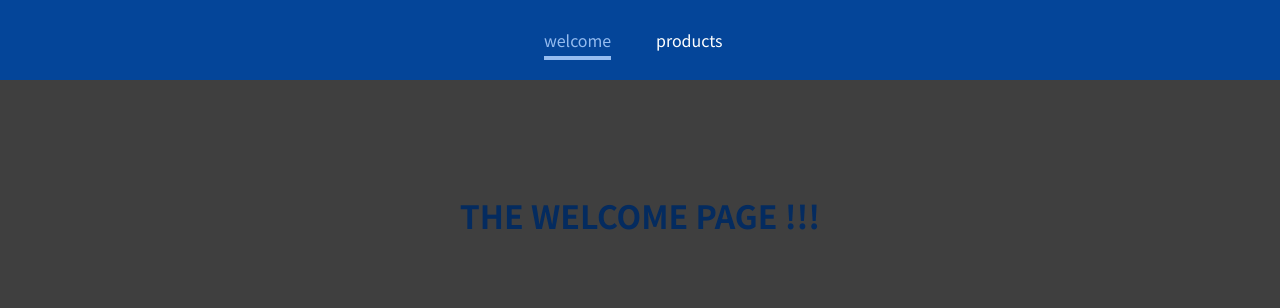
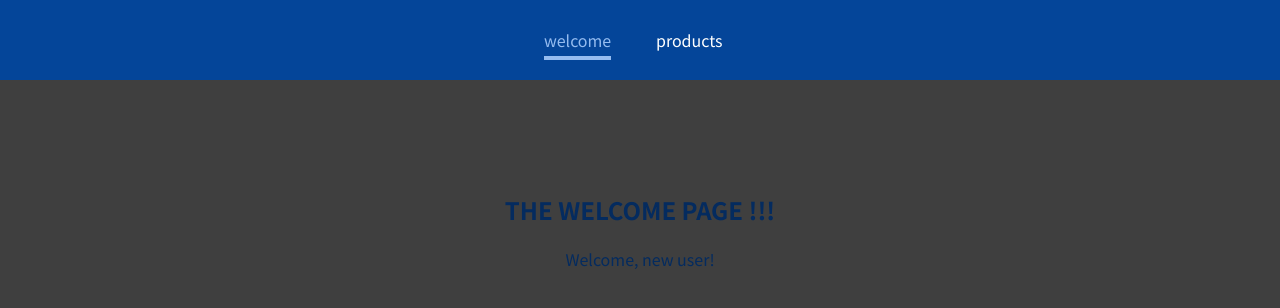
Before and after one commit to HennadiiZ/react-spa-router-20mxShw-, a JavaScript app: page /welcome/new-user in a window 1280 px wide. Shown: the top 308 px of the page. Built offline with nearby package versions, Linux system fonts and the light colour scheme.

Commit message:
Working with Nested Routes

```diff
--- a/src/App.js
+++ b/src/App.js
@@ -19,12 +19,9 @@
             <Products />
           </Route>
 
-          {/* <Route path="/product-detail:productId"> */}
-          {/* <Route path="/products/:productId"> */}
           <Route path="/products/:productId">
             <ProductDetail />
           </Route>
-
         </Switch>
       </main>
     </div>
--- a/src/index.js
+++ b/src/index.js
@@ -12,4 +12,4 @@
 );
 
 // npm install react-router-dom@5
-// 269 270 271 272 273 274 Using _Switch_ and _exact_ For Configuring Routes
+// 269 270 271 272 273 274 275
--- a/src/pages/Welcome.js
+++ b/src/pages/Welcome.js
@@ -1,5 +1,14 @@
+import { Route, Switch } from 'react-router-dom';
+
 const Welcome = () => {
-  return <h1>THE WELCOME PAGE !!!</h1>
+  return (
+    <section>
+      <h1>THE WELCOME PAGE !!!</h1>
+      <Route path="/welcome/new-user">
+        <p>Welcome, new user!</p>
+      </Route>
+    </section>
+  );
 };
 
 export default Welcome;
```
Also changed, not shown: 1 other file (tests, documents, lock files or other folders).
